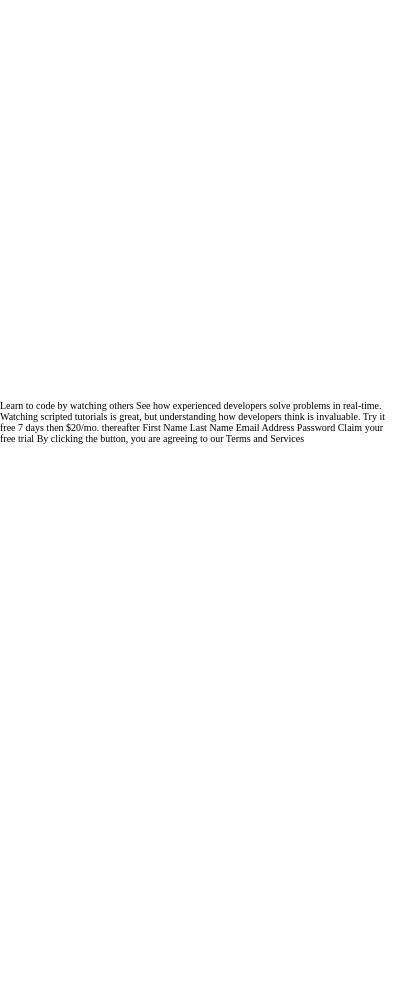
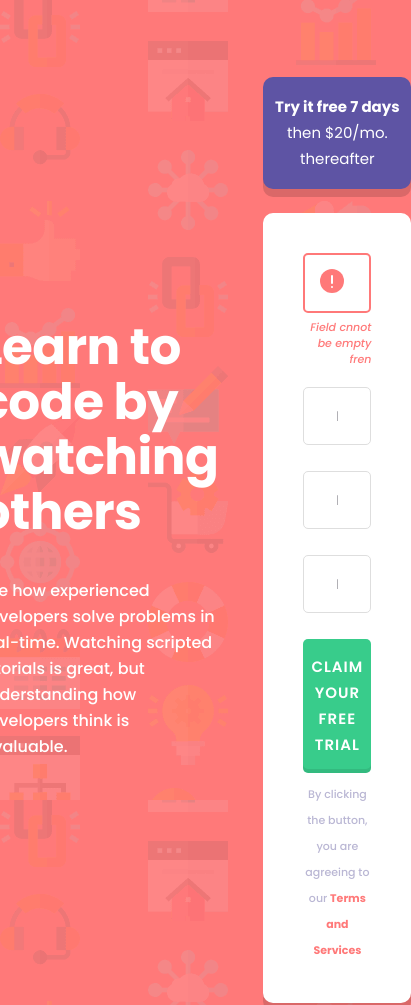
Before and after one commit to piushbhandari/Intro-component-with-sign-up-form, a plain HTML site: page index.html in a window 390 px wide. Shown: the top 1005 px of the page, 411 px wide, since content can reach past the window. Before the commit the page ends 844 px from the top, so only its background shows below. Drawn offline with Linux system fonts and the light colour scheme; a web font is replaced by a local one.

Commit message:
finished desktop version, now on to mobile zzzz

```diff
--- a/index.html
+++ b/index.html
@@ -9,11 +9,96 @@
     <title>^____^</title>
   </head>
   <body>
-    Learn to code by watching others See how experienced developers solve
-    problems in real-time. Watching scripted tutorials is great, but
-    understanding how developers think is invaluable. Try it free 7 days then
-    $20/mo. thereafter First Name Last Name Email Address Password Claim your
-    free trial By clicking the button, you are agreeing to our Terms and
-    Services
+    <main class="box flex-between">
+      <div class="box__textbox">
+        <h1 class="box__title">Learn to code by watching others</h1>
+        <p class="box__description">
+          See how experienced developers solve problems in real-time. Watching
+          scripted tutorials is great, but understanding how developers think is
+          invaluable.
+        </p>
+      </div>
+
+      <div class="box__formbox">
+        <article class="box__banner">
+          <p class="box__banner-content">
+            <span>Try it free 7 days </span>then $20/mo. thereafter
+          </p>
+        </article>
+        <form action="" class="box__form">
+          <ul class="box__inputs flex-column">
+            <li class="box__input">
+              <input
+                class="box__inputform active-error"
+                type="text"
+                name=""
+                id=""
+                placeholder="First Name"
+              />
+              <p class="box__error-msg">Field cnnot be empty fren</p>
+              <img
+                class="box__error-icon"
+                src="./images/icon-error.svg"
+                alt="error!!!!!!"
+              />
+            </li>
+
+            <li class="box__input">
+              <input
+                class="box__inputform"
+                type="text"
+                name=""
+                id=""
+                placeholder="Last Name"
+              />
+              <p class="box__error-msg">Field cnnot be empty fren</p>
+              <img
+                class="box__error-icon"
+                src="./images/icon-error.svg"
+                alt="error!!!!!!"
+              />
+            </li>
+
+            <li class="box__input">
+              <input
+                class="box__inputform"
+                type="email"
+                name=""
+                id=""
+                placeholder="Email Address"
+              />
+              <p class="box__error-msg">Field cnnot be empty fren</p>
+              <img
+                class="box__error-icon"
+                src="./images/icon-error.svg"
+                alt="error!!!!!!"
+              />
+            </li>
+
+            <li class="box__input">
+              <input
+                class="box__inputform"
+                type="password"
+                name=""
+                id=""
+                placeholder="Password"
+              />
+              <p class="box__error-msg">Field cnnot be empty fren</p>
+              <img
+                class="box__error-icon"
+                src="./images/icon-error.svg"
+                alt="error!!!!!!"
+              />
+            </li>
+          </ul>
+
+          <button class="box__cta">Claim your free trial</button>
+          <p class="box__quiet">
+            By clicking the button, you are agreeing to our
+            <span>Terms and Services</span>
+          </p>
+        </form>
+      </div>
+    </main>
   </body>
 </html>
--- a/styles.css
+++ b/styles.css
@@ -1,13 +1,16 @@
-@import url("https://fonts.googleapis.com/css2?family=Ramaraja&display=swap");
+@import url("https://fonts.googleapis.com/css2?family=Poppins:ital,wght@0,100;0,200;0,300;0,400;0,500;0,600;0,700;0,800;0,900;1,100;1,200;1,300;1,400;1,500;1,600;1,700;1,800;1,900&display=swap");
 * {
   padding: 0;
   margin: 0;
   box-sizing: border-box;
-  font-family: "Ramaraja", serif;
+  font-family: "Poppins", sans-serif;
 }
 
 html {
   font-size: 62.5%;
+  background-image: url("./images/bg-intro-desktop.png");
+  background-color: #ff7979;
+  mix-blend-mode: multiply;
 }
 
 li {
@@ -51,7 +54,136 @@ button {
 }
 body {
   min-height: 100vh;
+  width: 100%;
   display: flex;
   justify-content: center;
   align-items: center;
+  padding: 7.7rem 2.4rem;
 }
+.box {
+  gap: 4.5rem;
+}
+.box__textbox {
+  color: white;
+  opacity: 1;
+}
+.box__title {
+  margin-bottom: 3.8rem;
+  font-weight: 700;
+  font-size: 5rem;
+  line-height: 5.5rem;
+  letter-spacing: -0.520833px;
+  max-width: 52.5rem;
+}
+.box__description {
+  max-width: 52.5rem;
+  font-weight: 500;
+  font-size: 1.6rem;
+  line-height: 2.6rem;
+}
+.box__formbox {
+  width: 100%;
+  max-width: 54rem;
+}
+
+.box__banner {
+  color: white;
+  box-shadow: 0 8px 0px rgba(0, 0, 0, 0.14688);
+  font-size: 1.5rem;
+  line-height: 2.6rem;
+  letter-spacing: 0.267857;
+  padding: 1.7rem 0;
+  border-radius: 1rem;
+  background-color: #5e54a4;
+  text-align: center;
+  margin-bottom: 2.4rem;
+}
+.box__banner span {
+  font-weight: 700;
+}
+.box__form {
+  border-radius: 1rem;
+  background-color: white;
+  box-shadow: 0 8px 0px rgba(0, 0, 0, 0.14688);
+  padding: 4rem;
+}
+.box__inputs {
+  gap: 2rem;
+  margin-bottom: 2rem;
+  position: relative;
+}
+.box__input {
+  position: relative;
+}
+.box__inputform {
+  width: 100%;
+  padding: 1.5rem 3.2rem;
+  border-radius: 0.5rem;
+  border: 1px solid #dedede;
+  font-weight: 600;
+  font-size: 1.4rem;
+  line-height: 2.6rem;
+  letter-spacing: 0.25px;
+  color: #3d3b48;
+  margin-bottom: 0.6rem;
+}
+.box__inputform:focus,
+.box__inputform:hover {
+  border: 1px solid #5e54a4;
+  outline: 1px solid #5e54a4;
+}
+.box__inputform::placeholder {
+  color: rgba(61, 59, 72, 0.75);
+}
+.box__error-msg {
+  font-weight: 500;
+  font-style: italic;
+  font-size: 1.1rem;
+  line-height: 1.6rem;
+  text-align: right;
+  color: #ff7979;
+  display: none;
+}
+.box__error-icon {
+  position: absolute;
+  top: 1.6rem;
+  right: 2.7rem;
+  display: none;
+}
+.active-error {
+  border: 2px solid #ff7979;
+}
+.active-error::placeholder {
+  color: #ff7979;
+}
+.active-error + p {
+  display: block;
+}
+.active-error ~ img {
+  display: block;
+}
+.box__cta {
+  background: #38cc8b;
+  color: white;
+  box-shadow: inset 0 -4px 0px rgba(0, 0, 0, 0.0908818);
+  border-radius: 5px;
+  padding: 1.5rem 0;
+  width: 100%;
+  margin-bottom: 0.8rem;
+  text-transform: uppercase;
+  font-weight: 600;
+  font-size: 1.5rem;
+  line-height: 2.6rem;
+  letter-spacing: 1px;
+}
+.box__quiet {
+  color: #bab7d4;
+  text-align: center;
+  font-weight: 500;
+  font-size: 1.1rem;
+  line-height: 2.6rem;
+}
+.box__quiet span {
+  font-weight: 700;
+  color: #ff7979;
+}
```
Also changed, not shown: 1 other file.
